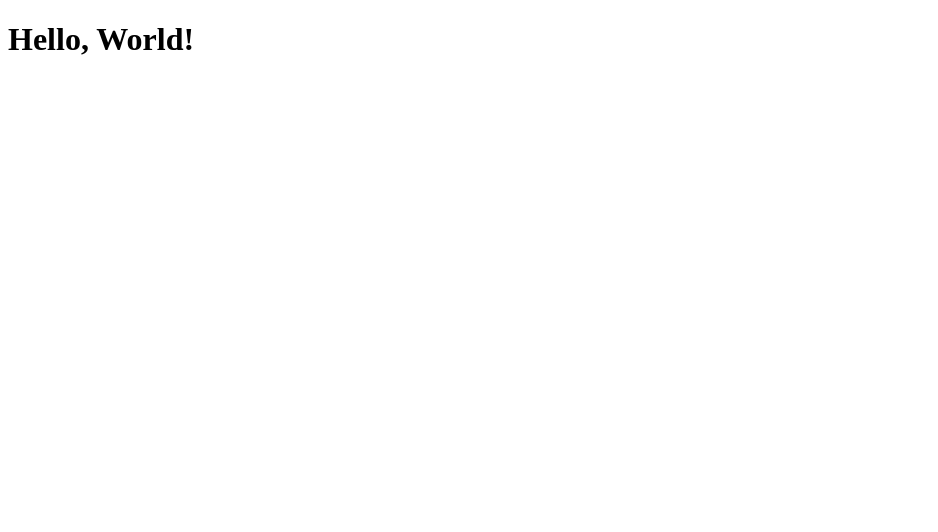
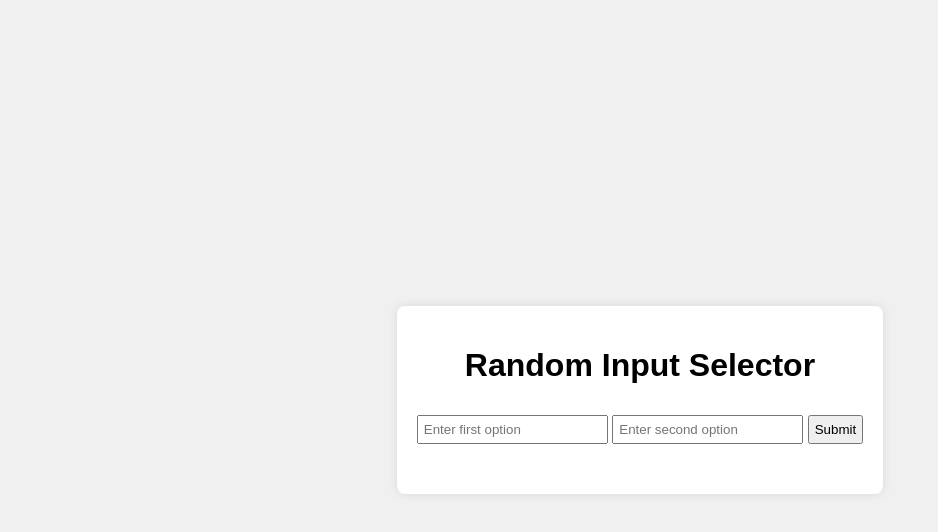
Before and after one commit to tgdotnet/technogods, a plain HTML site: page index.html in a window 1280 px wide. Shown: the whole page, without its empty margins (0-938 px from the left). Drawn offline with Linux system fonts and the light colour scheme.

Commit message:
coinflip

```diff
--- a/index.html
+++ b/index.html
@@ -3,9 +3,42 @@
 <head>
     <meta charset="UTF-8">
     <meta name="viewport" content="width=device-width, initial-scale=1.0">
-    <title>Hello World</title>
+    <title>Random Input Selector</title>
+    <style>
+        body {
+            font-family: Arial, sans-serif;
+            display: flex;
+            justify-content: center;
+            align-items: center;
+            height: 100vh;
+            margin: 0;
+            background-color: #f0f0f0;
+        }
+        .container {
+            text-align: center;
+            background: white;
+            padding: 20px;
+            border-radius: 8px;
+            box-shadow: 0 0 10px rgba(0,0,0,0.1);
+        }
+        input, button {
+            margin: 10px 0;
+            padding: 5px;
+        }
+        #result {
+            margin-top: 20px;
+            font-weight: bold;
+        }
+    </style>
 </head>
 <body>
-    <h1>Hello, World!</h1>
+    <div class="container">
+        <h1>Random Input Selector</h1>
+        <input type="text" id="input1" placeholder="Enter first option">
+        <input type="text" id="input2" placeholder="Enter second option">
+        <button onclick="selectRandom()">Submit</button>
+        <div id="result"></div>
+    </div>
+    <script src="script.js"></script>
 </body>
 </html>
--- /dev/null
+++ b/script.js
@@ -0,0 +1,17 @@
+function selectRandom() {
+    // Get the input values
+    const input1 = document.getElementById('input1').value;
+    const input2 = document.getElementById('input2').value;
+
+    // Check if both inputs are filled
+    if (input1 && input2) {
+        // Randomly pick one of the inputs
+        const randomChoice = Math.random() < 0.5 ? input1 : input2;
+
+        // Display the result
+        document.getElementById('result').textContent = `Randomly selected: ${randomChoice}`;
+    } else {
+        // If inputs are not filled, show an error message
+        document.getElementById('result').textContent = "Please fill both inputs.";
+    }
+}
```
